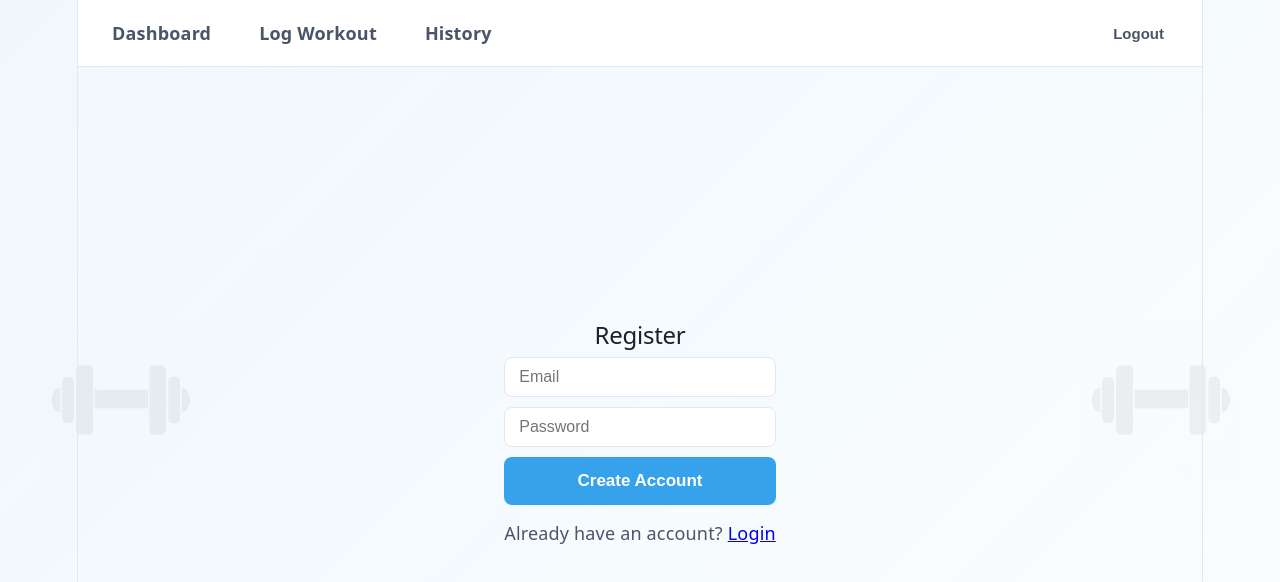
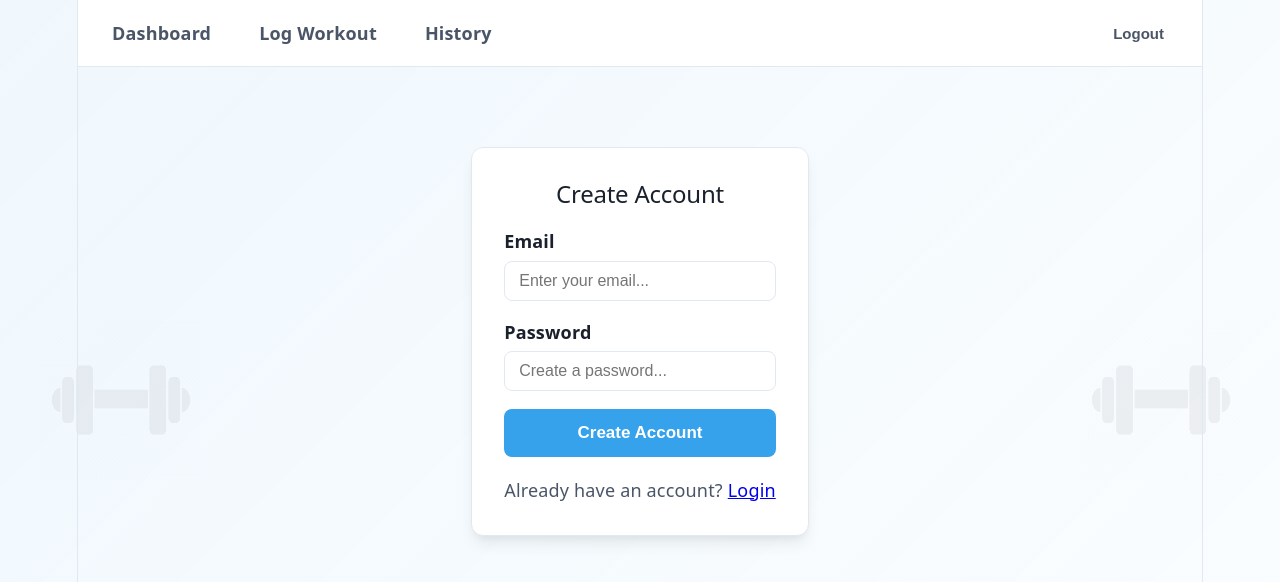
Before and after one commit to samedg98/fitnessprogressor-ui, a React (Vite) app: page /register in a window 1280 px wide. Shown: the top 582 px of the page. Built offline with nearby package versions, Linux system fonts and the light colour scheme.

Commit message:
Polish Register page UI to match Login

```diff
--- a/src/pages/Register.jsx
+++ b/src/pages/Register.jsx
@@ -22,38 +22,44 @@ export default function Register() {
   };
 
   return (
-    <div style={{ maxWidth: 400, margin: "auto", padding: 20 }}>
-      <h2>Register</h2>
+    <div className="page-container">
+      <div className="auth-card">
+        <h2 style={{ textAlign: "center", marginBottom: 20 }}>Create Account</h2>
 
         <ErrorMessage message={error} />
 
         <form onSubmit={handleRegister}>
+          <div className="form-group">
+            <label>Email</label>
             <input
               type="email"
-          placeholder="Email"
+              placeholder="Enter your email..."
               value={email}
               onChange={(e) => setEmail(e.target.value)}
               required
-          style={{ display: "block", marginBottom: 10, width: "100%" }}
             />
+          </div>
 
+          <div className="form-group">
+            <label>Password</label>
             <input
               type="password"
-          placeholder="Password"
+              placeholder="Create a password..."
               value={password}
               onChange={(e) => setPassword(e.target.value)}
               required
-          style={{ display: "block", marginBottom: 10, width: "100%" }}
             />
+          </div>
 
           <button type="submit" className="btn-block btn-lg">
             Create Account
           </button>
         </form>
 
-      <p style={{ marginTop: 15 }}>
+        <p style={{ marginTop: 20, textAlign: "center" }}>
           Already have an account? <Link to="/">Login</Link>
         </p>
       </div>
+    </div>
   );
 }
```
Lines whose indentation alone changed are shown as unchanged.
